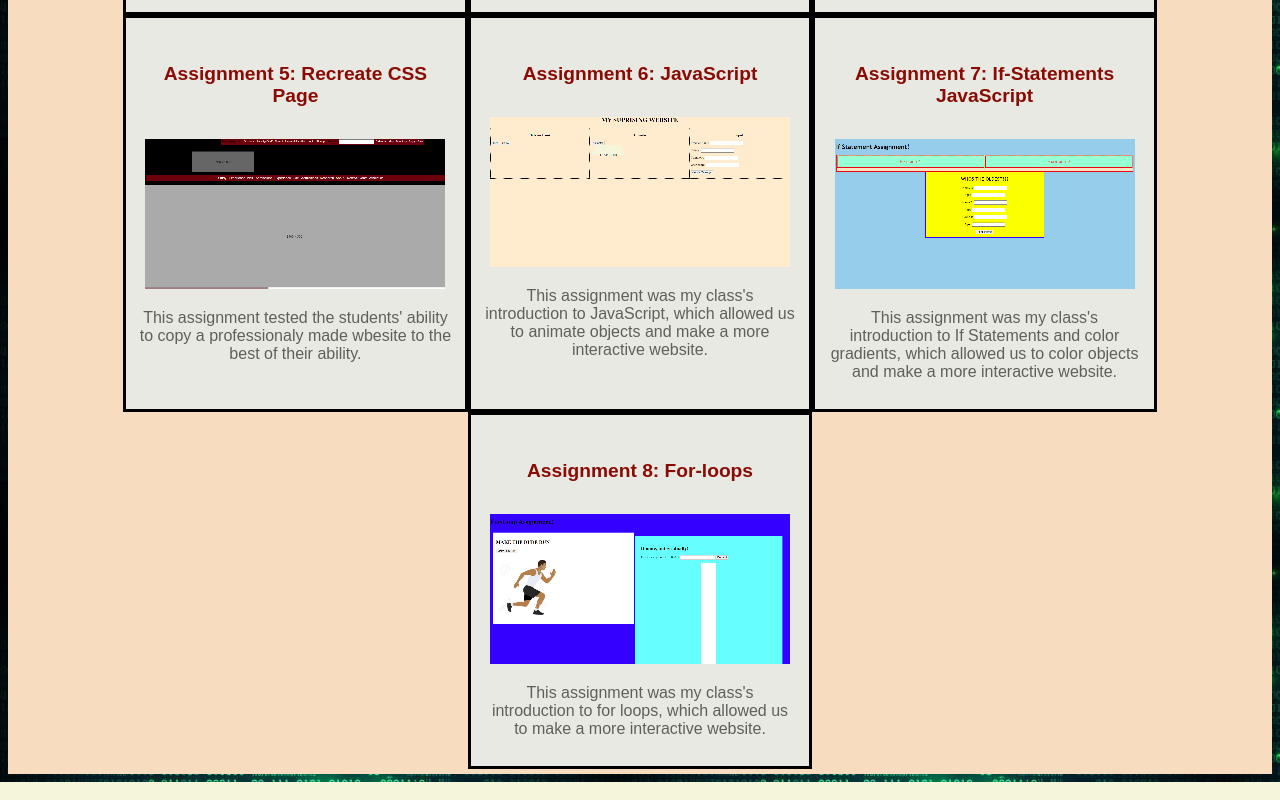
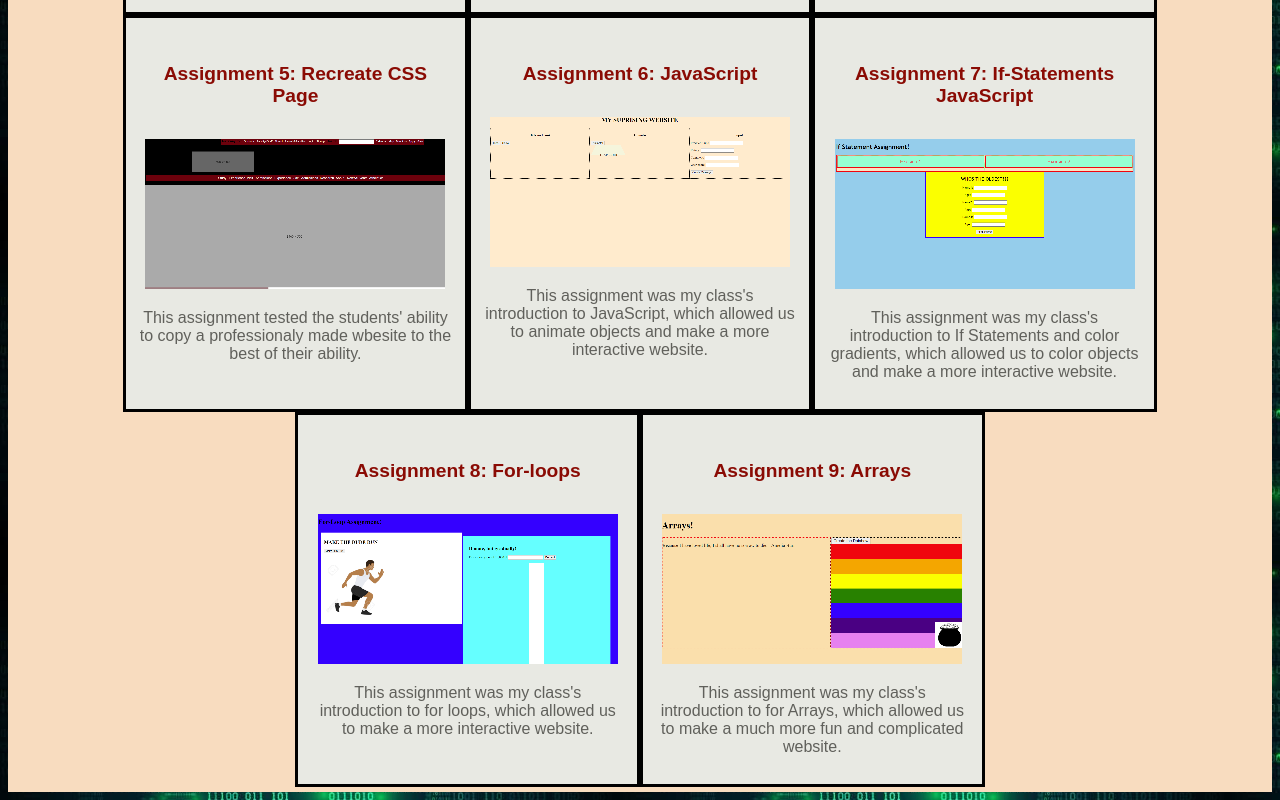
Before and after one commit to apacicco/apacicco.github.io, a plain HTML site: page index.html in a window 1280 px wide. Shown: the part 471-1271 px from the top of the page. Drawn offline with Linux system fonts and the light colour scheme.

Commit message:
main page push

```diff
--- a/index.html
+++ b/index.html
@@ -59,6 +59,13 @@
                                 This assignment was my class's introduction to for loops, which allowed us to make a more interactive website.
                              </p>
                         </section>
+                        <section id="assignment9" class="asscols">
+                            <h5>Assignment 9: Arrays </h5>
+                            <a href="https://apacicco.github.io/assignments/assignment9/"><img src="images/image-300x150 (9).jpg" alt="Assignment 8"/></a>
+                            <p>
+                                This assignment was my class's introduction to for Arrays, which allowed us to make a much more fun and complicated website.
+                             </p>
+                        </section>
 
                 </div>
 
```
Also changed, not shown: images/image-300x150 (9).jpg (added).
